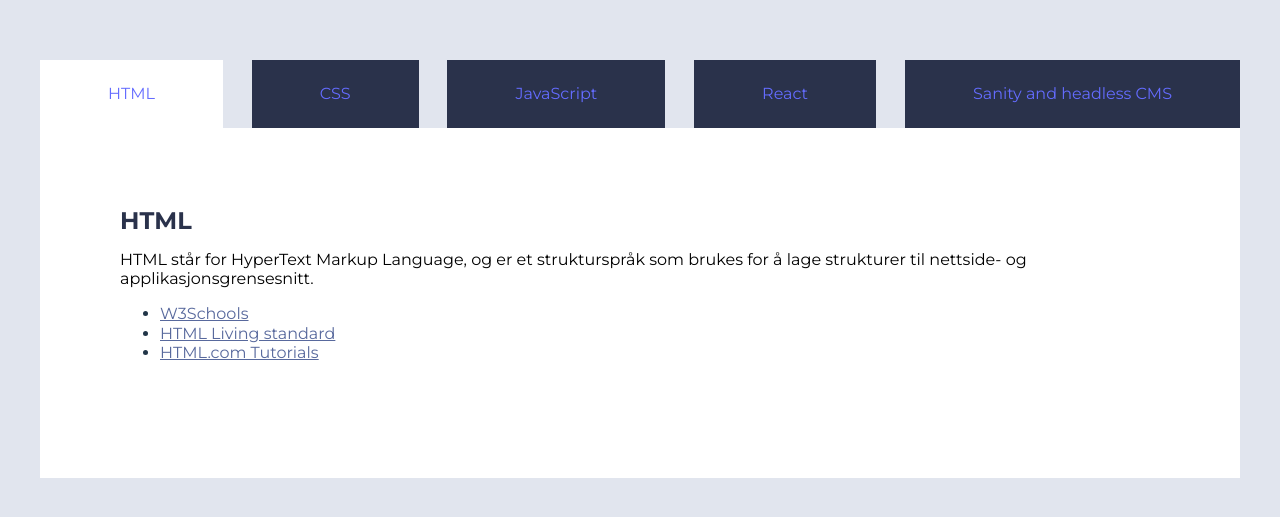
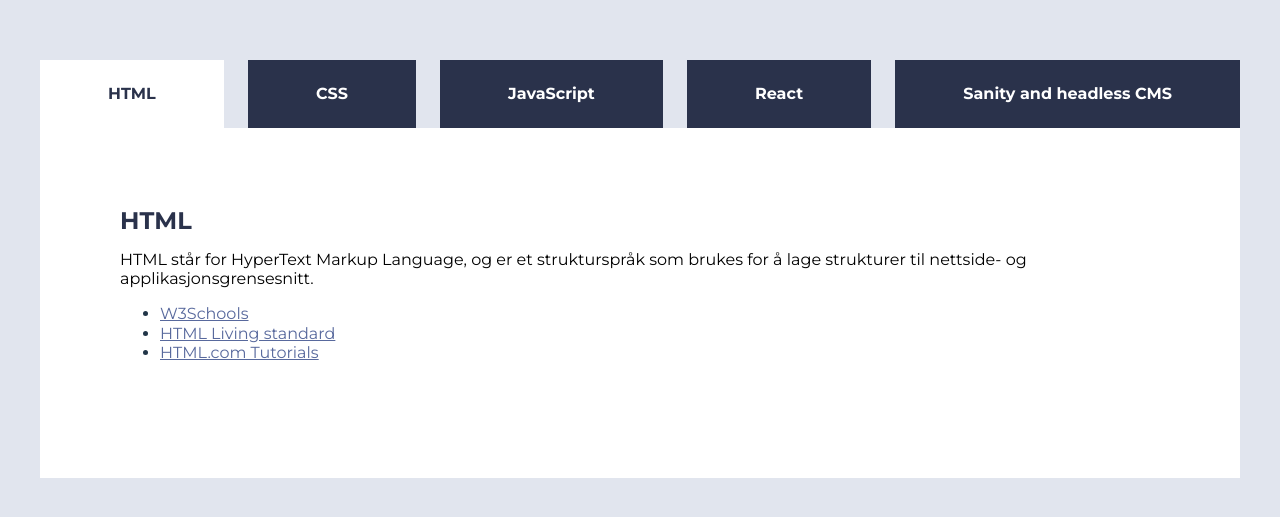
Before and after one commit to Vilped1/UIN23ak3_resourceapp_group13, a React (Vite) app in the folder arbeidskrav_3/: page /html in a window 1280 px wide. Shown: the part 131-648 px from the top of the page. Built offline with nearby package versions, Linux system fonts and the light colour scheme.

Commit message:
Lagt til mer sass

```diff
--- a/arbeidskrav_3/src/App.jsx
+++ b/arbeidskrav_3/src/App.jsx
@@ -6,10 +6,12 @@ import Nav from "./components/Nav"
 import Content from "./components/Content"
 
 function App() {
-  const [category, setCategory] = useState("HTML")
+  const [category, setCategory] = useState(
+    localStorage.getItem("category") || "HTML"
+  )
 
   useEffect(() => {
-    setCategory(category)
+    localStorage.setItem("category", category)
   }, [category])
 
   return (
--- a/arbeidskrav_3/src/styles/Main.scss
+++ b/arbeidskrav_3/src/styles/Main.scss
@@ -1,11 +1,6 @@
 /* Importerer skrifttypen som skal bli brukt */
 @import url('https://fonts.googleapis.com/css2?family=Montserrat:wght@400;600;700&display=swap');
 @import '_variables.scss';
-
-#root {
-    padding: 0;
-    line-height: 1.2rem;
-}
 
 #container {
     width: 100%;
--- a/arbeidskrav_3/src/styles/Nav.scss
+++ b/arbeidskrav_3/src/styles/Nav.scss
@@ -1,5 +1,5 @@
+@import url('https://fonts.googleapis.com/css2?family=Montserrat:wght@400;600;700&display=swap');
 @import '_variables.scss';
-@import url('https://fonts.googleapis.com/css2?family=Montserrat:wght@400;600;700&display=swap');
 
 #menu {
     /* {Gjør at alle listeelementene ligger ved siden av hverandre istedenfor under hverandre og er sentrert */
@@ -8,13 +8,11 @@
     align-items: center;
     justify-content: space-between;
     /* } */
-    list-style-type: none;
     margin: 0;
     padding: 0;
     /* Gjør slik at det som står i vav ikke lgger seg under hverandre */
     flex-wrap: wrap;
     font-family: $font; //!!
-
     gap: 17px; //!!
 }
 
@@ -22,14 +20,22 @@
     background-color: $darkblue;
     color: $white;
     font-size: 1rem;
-    font-weight: 700;
     padding: 1.5rem 4.25rem;
-    border: none;
     cursor: pointer;
-    transition: background-color 0.5s ease;
+    transition: background-color 0.2s ease;
+
+
+
+        a{
+            color: $white;
+            font-weight: 700;
+            transition: color .2s ease;
+        }
+
+        &.active {
+            background-color: $white;
+
+            a{
+                color: $darkblue;}
+        }
 }
-
-.active {
-    background-color: $white;
-    color: $darkblue;
-}
--- a/arbeidskrav_3/src/styles/Style.scss
+++ b/arbeidskrav_3/src/styles/Style.scss
@@ -20,7 +20,7 @@ button {
     background-color: var(--darkblue);
     color: var(--white);
     font-size: 1rem;
-    font-weight: 800;
+    font-weight: 700;
     padding: 1.5rem 4.25rem;
     border: none;
     cursor: pointer;
--- a/arbeidskrav_3/src/styles/_variables.scss
+++ b/arbeidskrav_3/src/styles/_variables.scss
@@ -1,3 +1,5 @@
+@import url('https://fonts.googleapis.com/css2?family=Montserrat:wght@400;600;700&display=swap');
+
 $darkblue: #2A324B;
 $lightblue: #58699D;
 $grey: #E1E5EE;
```
